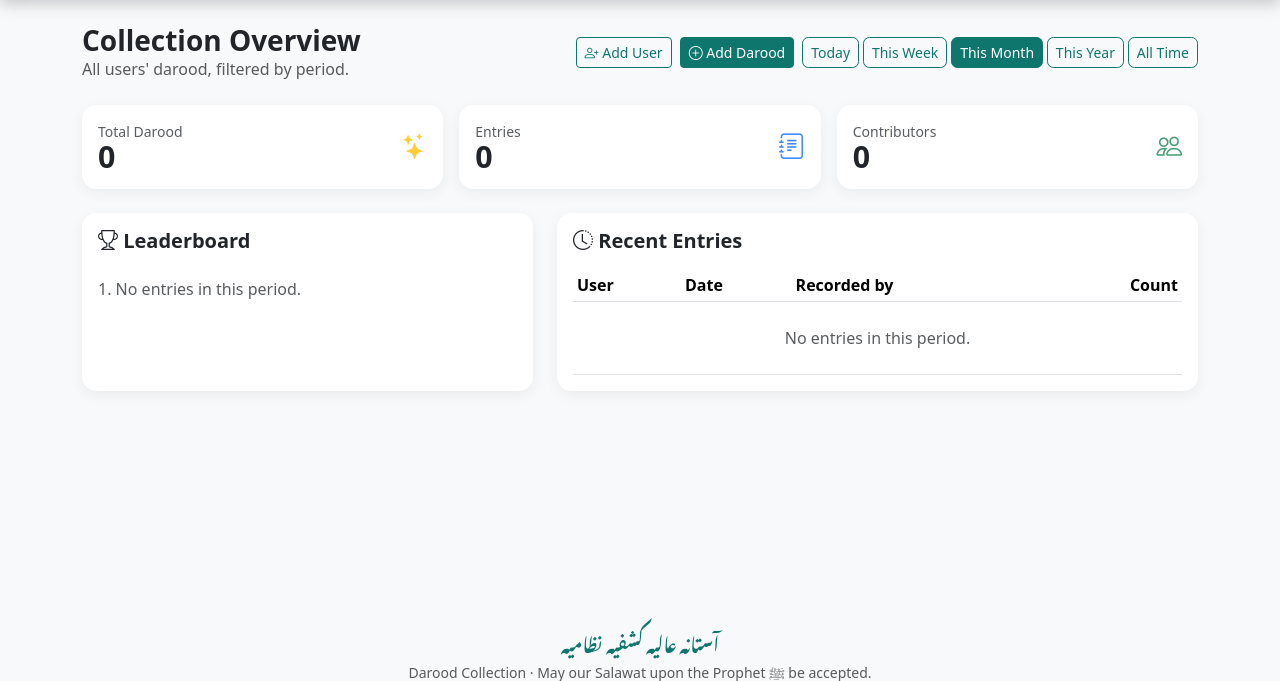
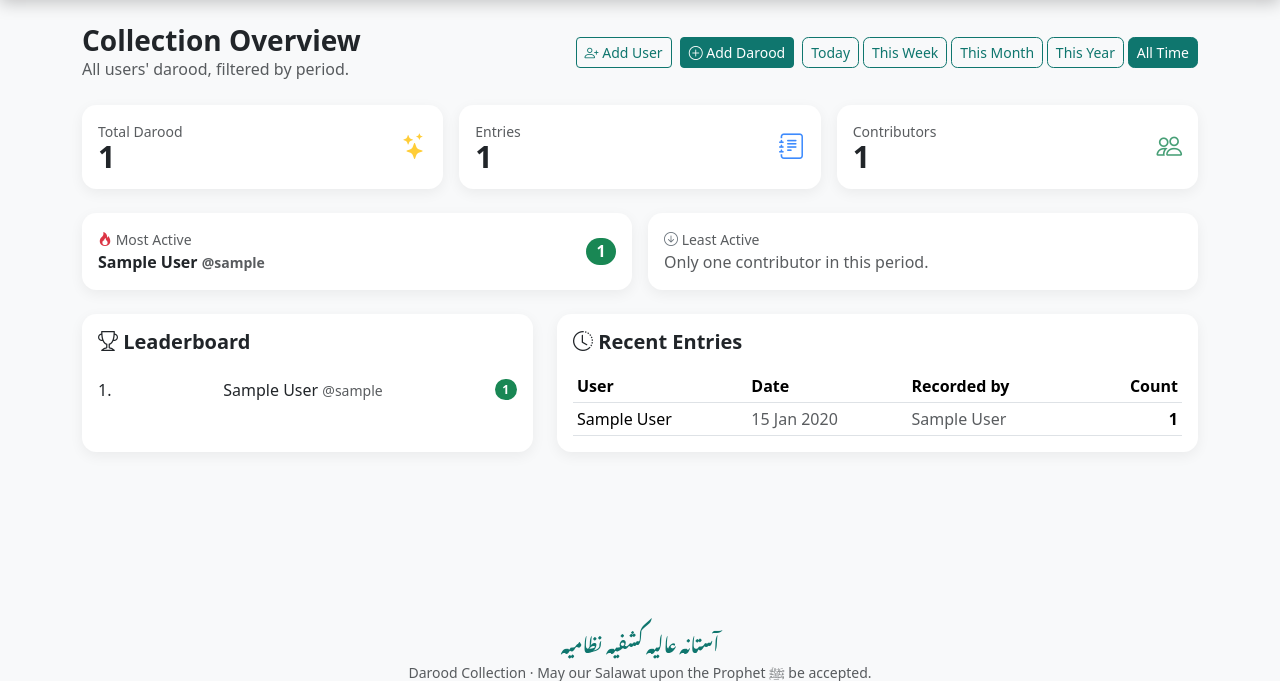
Before and after one commit to MujtabaGillani/Darood-Collection, a Django app: page /darood/overview/ in a window 1280 px wide. Shown: the part 93-774 px from the top of the page. Run offline with Django 5.2, Linux system fonts and the light colour scheme; a user stored in the database is signed in; tables that the repository leaves empty hold one stand-in row (values such as "Sample post"); some web fonts are replaced.

Commit message:
added top reciter

```diff
--- a/darood/services.py
+++ b/darood/services.py
@@ -1,9 +1,10 @@
 """Query helpers for filtering and aggregating darood entries."""
 
-from datetime import date, timedelta
+from datetime import timedelta
 
 from django.db.models import Sum
 from django.db.models.functions import TruncDay, TruncMonth, TruncWeek, TruncYear
+from django.utils import timezone
 from django.utils.translation import gettext_lazy as _
 
 # Supported reporting periods (label shown in the UI -> key used in querystrings).
@@ -29,9 +30,10 @@ def period_range(period, today=None):
     """Return an inclusive ``(start, end)`` date pair for a period.
 
     ``None`` for either bound means "unbounded". ``today`` defaults to the
-    real current date but can be injected for testing.
+    current date in the project timezone (not the server's clock, which may be
+    UTC in production) but can be injected for testing.
     """
-    today = today or date.today()
+    today = today or timezone.localdate()
 
     if period == 'day':
         return today, today
@@ -64,6 +66,43 @@ def filter_by_period(queryset, period, today=None):
 
 def total_count(queryset):
     return queryset.aggregate(total=Sum('count'))['total'] or 0
+
+
+def activity_extremes(queryset):
+    """Highest- and lowest-scoring reciter in an already period-filtered queryset.
+
+    Ranks everyone who actually recorded darood — simple users, managers and
+    admins alike — so the pair moves with whatever period the page is showing.
+    People with nothing in the period are not ranked at all; "least active"
+    means the smallest real contribution, not a zero.
+
+    Returns ``{'most': ..., 'least': ...}``; ``most`` is ``None`` when nobody
+    recorded anything, and ``least`` is ``None`` when only one person did
+    (naming the same person twice says nothing).
+    """
+    rows = list(
+        queryset.values(
+            'user_id', 'user__username', 'user__first_name', 'user__last_name'
+        )
+        .annotate(total=Sum('count'))
+        .order_by('-total', 'user__username')
+    )
+    if not rows:
+        return {'most': None, 'least': None}
+
+    def entry(row):
+        name = f"{row['user__first_name']} {row['user__last_name']}".strip()
+        return {
+            'id': row['user_id'],
+            'name': name or row['user__username'],
+            'username': row['user__username'],
+            'total': row['total'] or 0,
+        }
+
+    return {
+        'most': entry(rows[0]),
+        'least': entry(rows[-1]) if len(rows) > 1 else None,
+    }
 
 
 def reserve_summary(user):
--- a/darood/views.py
+++ b/darood/views.py
@@ -20,6 +20,7 @@ from .forms import (
 from .models import DaroodEntry, ReserveTransaction
 from .services import (
     PERIODS,
+    activity_extremes,
     filled_time_series,
     filter_by_period,
     reserve_summary,
@@ -35,9 +36,34 @@ def approved_entries():
     return DaroodEntry.objects.filter(status=DaroodEntry.Status.APPROVED)
 
 
-def _current_period(request):
-    period = request.GET.get('period', 'month')
-    return period if period in {k for k, _ in PERIODS} else 'month'
+def _current_period(request, default='month'):
+    """Period from ``?period=``, falling back to the page's own default.
+
+    The Overview lands on 'all' so the whole record is visible at a glance; the
+    personal pages stay on 'month', which is the useful window for "how am I
+    doing right now".
+    """
+    period = request.GET.get('period', default)
+    return period if period in {k for k, _ in PERIODS} else default
+
+
+def _empty_period_hint(queryset, period, total):
+    """Point at a wider period when the chosen one is empty but data exists.
+
+    Keeps the honest "This Month is empty" answer on screen while saving the
+    reader a hunt through the period pills. Returns ``None`` when the current
+    period has darood, or when there is genuinely nothing recorded at all.
+    """
+    if total or period == 'all':
+        return None
+    labels = dict(PERIODS)
+    for key in ('year', 'all'):
+        if key == period:
+            continue
+        wider = total_count(filter_by_period(queryset, key))
+        if wider:
+            return {'period': key, 'label': labels[key], 'total': wider}
+    return None
 
 
 def _reserve_context(user, reserve_add_form=None, reserve_use_form=None):
@@ -285,7 +311,7 @@ class DaroodOverviewView(LoginRequiredMixin, TemplateView):
         from django.db.models import Sum
 
         ctx = super().get_context_data(**kwargs)
-        period = _current_period(self.request)
+        period = _current_period(self.request, default='all')
         entries = filter_by_period(approved_entries(), period)
 
         ctx['period'] = period
@@ -299,6 +325,8 @@ class DaroodOverviewView(LoginRequiredMixin, TemplateView):
             .order_by('-total')[:10]
         )
         ctx['recent'] = entries.select_related('user', 'recorded_by')[:20]
+        ctx['period_hint'] = _empty_period_hint(approved_entries(), period, ctx['total'])
+        ctx['activity'] = activity_extremes(entries)
         return ctx
 
 
@@ -324,6 +352,11 @@ class MyProgressView(LoginRequiredMixin, TemplateView):
         ctx['pending_count'] = mine.filter(status=DaroodEntry.Status.PENDING).count()
         ctx['recent'] = mine.select_related('manager', 'recorded_by')[:20]
         ctx['target_user'] = self.request.user
+        ctx['period_hint'] = _empty_period_hint(
+            mine.filter(status=DaroodEntry.Status.APPROVED), period, ctx['total']
+        )
+        # Site-wide (not just this user's) leaders for the same period.
+        ctx['activity'] = activity_extremes(filter_by_period(approved_entries(), period))
         return ctx
 
 
@@ -351,6 +384,9 @@ class UserDetailView(CanAddDaroodMixin, TemplateView):
         ctx['total'] = total_count(entries)
         ctx['entry_count'] = entries.count()
         ctx['recent'] = entries.select_related('recorded_by')[:30]
+        ctx['period_hint'] = _empty_period_hint(
+            approved_entries().filter(user=target), period, ctx['total']
+        )
         return ctx
 
 
--- /dev/null
+++ b/templates/darood/_activity_extremes.html
@@ -0,0 +1,35 @@
+{% comment %}
+Most / least active reciter for the period currently on screen.
+Expects `activity` (see darood.services.activity_extremes) in context.
+{% endcomment %}
+{% load i18n %}
+{% if activity.most %}
+<div class="row g-3 mb-4">
+    <div class="col-md-6">
+        <div class="card stat-card h-100"><div class="card-body d-flex justify-content-between align-items-center gap-2">
+            <div class="text-truncate">
+                <div class="text-muted small"><i class="bi bi-fire text-danger"></i> {% trans "Most Active" %}</div>
+                <div class="fw-semibold text-truncate">{{ activity.most.name }}
+                    <small class="text-muted">@{{ activity.most.username }}</small></div>
+            </div>
+            <span class="badge text-bg-success rounded-pill fs-6">{{ activity.most.total }}</span>
+        </div></div>
+    </div>
+    <div class="col-md-6">
+        <div class="card stat-card h-100"><div class="card-body d-flex justify-content-between align-items-center gap-2">
+            <div class="text-truncate">
+                <div class="text-muted small"><i class="bi bi-arrow-down-circle text-secondary"></i> {% trans "Least Active" %}</div>
+                {% if activity.least %}
+                <div class="fw-semibold text-truncate">{{ activity.least.name }}
+                    <small class="text-muted">@{{ activity.least.username }}</small></div>
+                {% else %}
+                <div class="text-muted">{% trans "Only one contributor in this period." %}</div>
+                {% endif %}
+            </div>
+            {% if activity.least %}
+            <span class="badge text-bg-secondary rounded-pill fs-6">{{ activity.least.total }}</span>
+            {% endif %}
+        </div></div>
+    </div>
+</div>
+{% endif %}
--- /dev/null
+++ b/templates/darood/_empty_period_hint.html
@@ -0,0 +1,15 @@
+{% comment %}
+Shown when the selected period is empty but other periods have darood.
+Expects `period_hint` (see darood.views._empty_period_hint) in context.
+{% endcomment %}
+{% load i18n %}
+{% if period_hint %}
+<div class="alert alert-info d-flex flex-wrap align-items-center gap-2 py-2 mb-4">
+    <i class="bi bi-info-circle"></i>
+    <span>{% trans "No darood recorded in this period." %}</span>
+    <a href="?period={{ period_hint.period }}" class="alert-link ms-auto">
+        {% blocktrans with label=period_hint.label total=period_hint.total %}See {{ label }} · {{ total }}{% endblocktrans %}
+        <i class="bi bi-arrow-right"></i>
+    </a>
+</div>
+{% endif %}
--- a/templates/darood/my_progress.html
+++ b/templates/darood/my_progress.html
@@ -21,6 +21,8 @@
 </div>
 {% endif %}
 
+{% include 'darood/_empty_period_hint.html' %}
+
 <div class="row g-3 mb-4">
     <div class="col-6">
         <div class="card stat-card h-100"><div class="card-body d-flex justify-content-between align-items-center">
@@ -35,6 +37,8 @@
         </div></div>
     </div>
 </div>
+
+{% include 'darood/_activity_extremes.html' %}
 
 <div class="card mb-4"><div class="card-body">
     <div class="d-flex flex-wrap justify-content-between align-items-center mb-3 gap-2">
--- a/templates/darood/overview.html
+++ b/templates/darood/overview.html
@@ -14,6 +14,8 @@
         {% include 'darood/_period_nav.html' %}
     </div>
 </div>
+
+{% include 'darood/_empty_period_hint.html' %}
 
 <div class="row g-3 mb-4">
     <div class="col-md-4">
@@ -35,6 +37,8 @@
         </div></div>
     </div>
 </div>
+
+{% include 'darood/_activity_extremes.html' %}
 
 <div class="row g-4">
     <div class="col-lg-5">
--- a/templates/darood/user_detail.html
+++ b/templates/darood/user_detail.html
@@ -21,6 +21,8 @@
     </div>
     {% include 'darood/_period_nav.html' %}
 </div>
+
+{% include 'darood/_empty_period_hint.html' %}
 
 <div class="row g-3 mb-4">
     <div class="col-6">
```
